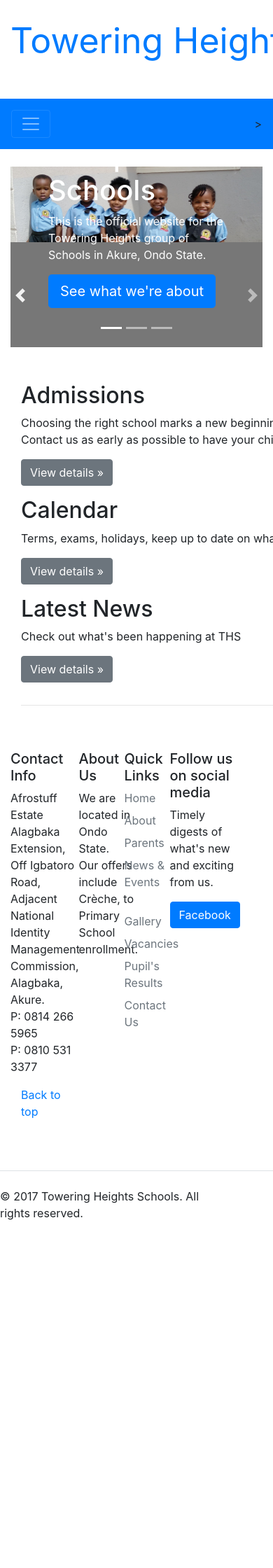
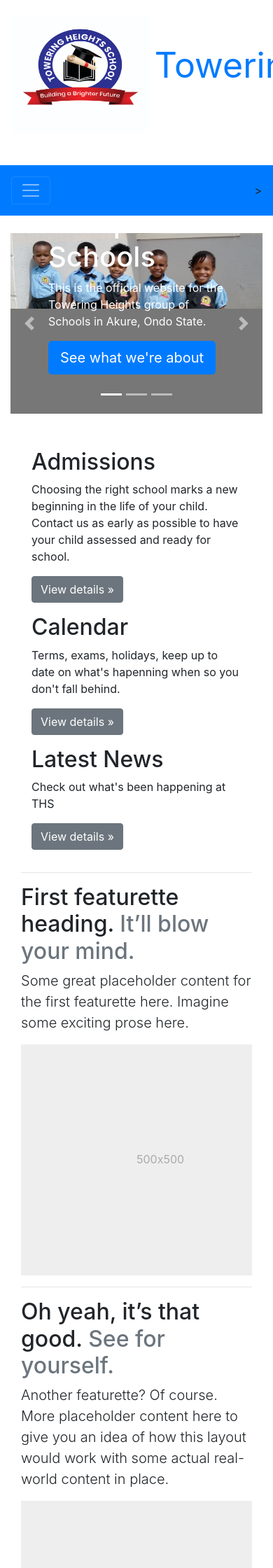
Before and after one commit to balotofi/ths-website, a Flask app: page / in a window 390 px wide; the page is wider, and only the part inside the window is pictured. Shown: the top 2240 px of that part at 70% size. Before the commit the page ends 1743 px from the top of that part, so only its background shows below. Run offline with Flask 2, Linux system fonts and the light colour scheme; some libraries are stand-ins or nearby versions.

Commit message:
fixed logo image in base header. removed svg in carousel but when in responsive mode the caption is not fully visbile: need to fix this issue. Also added featurettes to home page.

```diff
--- a/website/templates/base.html
+++ b/website/templates/base.html
@@ -25,12 +25,9 @@
     <header class="py-3 mb-4">
       <div class="container d-flex flex-wrap justify-content-left">
         <a class="navbar-brand" href="/">
-          <!-- <img src= "../images/logo_ths.jpg"> -->
-          <!-- <img src="https://www.drive.google.com/uc?id=1I66yg9aIzu31ZwdGyB7OJv00gVOKp4uY" alt="Towering Heights official logo "width="200" height="170" class="d-inline-block"> -->
-          <!-- width="150" height="110" -->
+          <img src="{{ url_for('static', filename='images/logo_ths.jpg') }}" alt="Towering Heights official logo "width="200" height="170" class="d-inline-block">
           <span style="font-size: 50px">Towering Heights Schools</span>
         </a>
-        <!-- <h1>Towering Heights Schools</h1> -->
       </div>
     </header>
     <nav class="navbar navbar-expand-md navbar-dark bg-primary py-3 sticky-top">
@@ -146,5 +143,5 @@
     </div>
   </footer>
 </div>
-    <!-- <script src="../assets/dist/js/bootstrap.bundle.min.js"></script> -->
+    <script src="{{ url_for('static', filename='js/bootstrap.bundle.min.js') }}"></script>
 </html>
--- a/website/templates/home.html
+++ b/website/templates/home.html
@@ -13,9 +13,7 @@
     <div class="carousel-inner">
         <div class="carousel-item active">
           <img src="{{ url_for('static', filename='images/smiling_five_blue_uniform.jpg') }}" class="d-block w-100" alt="KG2 children smiling in school uniform outside TH.">
-          <svg class="bd-placeholder-img" width="100%" height="100%" xmlns="http://www.w3.org/2000/svg" preserveAspectRatio="xMidYMid slice" focusable="false" role="img"><rect width="100%" height="100%" fill="#777"/>
-          </svg>
-        </div>
+          <svg class="bd-placeholder-img" width="100%" height="100%" xmlns="http://www.w3.org/2000/svg" preserveAspectRatio="xMidYMid slice" focusable="false" role="img"><rect width="100%" height="100%" fill="#777"/></svg>
             <div class="container">
               <div class="carousel-caption text-left">
               <h1>Welcome to Towering Heights Group of Schools</h1>
@@ -26,7 +24,6 @@
         </div>
         <div class="carousel-item">
           <img src="{{ url_for('static', filename='images/green_dress_girl.jpg') }}" class="d-block w-100" alt="Little girl in green dress"/>
-          <svg class="bd-placeholder-img" width="100%" height="100%" xmlns="http://www.w3.org/2000/svg" preserveAspectRatio="xMidYMid slice" focusable="false" role="img"><rect width="100%" height="100%" fill="#777"/></svg>
           <div class="container">
             <div class="carousel-caption">
               <h1>Another home for your kids</h1>
@@ -38,7 +35,6 @@
         </div>
       <div class="carousel-item">
         <img src="{{ url_for('static', filename='images/kids_roundtable.jpg') }}" class="d-block w-100" alt="Children playing at a classroom table inside TH."/>
-        <svg class="bd-placeholder-img" width="100%" height="100%" xmlns="http://www.w3.org/2000/svg" preserveAspectRatio="xMidYMid slice" focusable="false" role="img"><rect width="100%" height="100%" fill="#777"/></svg>
         <div class="container">
           <div class="carousel-caption text-right">
             <h1>Admissions are currently ongoing.</h1>
@@ -59,13 +55,12 @@
   </div>
 </main>
 
-
-
   <!-- Marketing messaging and featurettes
   ================================================== -->
   <!-- Wrap the rest of the page in another container to center all the content. -->
 
-  <div class="container marketing" style="width:800px; margin:0 auto;">
+<div class="container marketing">
+
     <!-- Three columns of text below the carousel -->
       <div class="container-fluid" style="margin-top:50px;">
         <!-- Example row of columns -->
@@ -87,9 +82,49 @@
             <p><a class="btn btn-secondary" href="/news" role="button">View details &raquo;</a></p>
           </div><!-- /.col-lg-4 -->
         </div><!-- /.row -->
-
-        <hr>
-
       </div> <!-- /container -->
 
+<!-- START THE FEATURETTES -->
+
+<hr class="featurette-divider">
+
+<div class="row featurette">
+  <div class="col-md-7">
+    <h2 class="featurette-heading">First featurette heading. <span class="text-muted">It’ll blow your mind.</span></h2>
+    <p class="lead">Some great placeholder content for the first featurette here. Imagine some exciting prose here.</p>
+  </div>
+  <div class="col-md-5">
+    <svg class="bd-placeholder-img bd-placeholder-img-lg featurette-image img-fluid mx-auto" width="500" height="500" xmlns="http://www.w3.org/2000/svg" role="img" aria-label="Placeholder: 500x500" preserveAspectRatio="xMidYMid slice" focusable="false"><title>Placeholder</title><rect width="100%" height="100%" fill="#eee"/><text x="50%" y="50%" fill="#aaa" dy=".3em">500x500</text></svg>
+  </div>
+</div>
+
+<hr class="featurette-divider">
+
+<div class="row featurette">
+  <div class="col-md-7 order-md-2">
+    <h2 class="featurette-heading">Oh yeah, it’s that good. <span class="text-muted">See for yourself.</span></h2>
+    <p class="lead">Another featurette? Of course. More placeholder content here to give you an idea of how this layout would work with some actual real-world content in place.</p>
+  </div>
+  <div class="col-md-5 order-md-1">
+    <svg class="bd-placeholder-img bd-placeholder-img-lg featurette-image img-fluid mx-auto" width="500" height="500" xmlns="http://www.w3.org/2000/svg" role="img" aria-label="Placeholder: 500x500" preserveAspectRatio="xMidYMid slice" focusable="false"><title>Placeholder</title><rect width="100%" height="100%" fill="#eee"/><text x="50%" y="50%" fill="#aaa" dy=".3em">500x500</text></svg>
+  </div>
+</div>
+
+<hr class="featurette-divider">
+
+<div class="row featurette">
+  <div class="col-md-7">
+    <h2 class="featurette-heading">And lastly, this one. <span class="text-muted">Checkmate.</span></h2>
+    <p class="lead">And yes, this is the last block of representative placeholder content. Again, not really intended to be actually read, simply here to give you a better view of what this would look like with some actual content. Your content.</p>
+  </div>
+  <div class="col-md-5">
+    <svg class="bd-placeholder-img bd-placeholder-img-lg featurette-image img-fluid mx-auto" width="500" height="500" xmlns="http://www.w3.org/2000/svg" role="img" aria-label="Placeholder: 500x500" preserveAspectRatio="xMidYMid slice" focusable="false"><title>Placeholder</title><rect width="100%" height="100%" fill="#eee"/><text x="50%" y="50%" fill="#aaa" dy=".3em">500x500</text></svg>
+  </div>
+</div>
+
+<hr class="featurette-divider">
+
+<!-- /END THE FEATURETTES -->
+
+</div> <!-- /container marketing -->
 {% endblock %}
```
Lines whose indentation alone changed are shown as unchanged.
